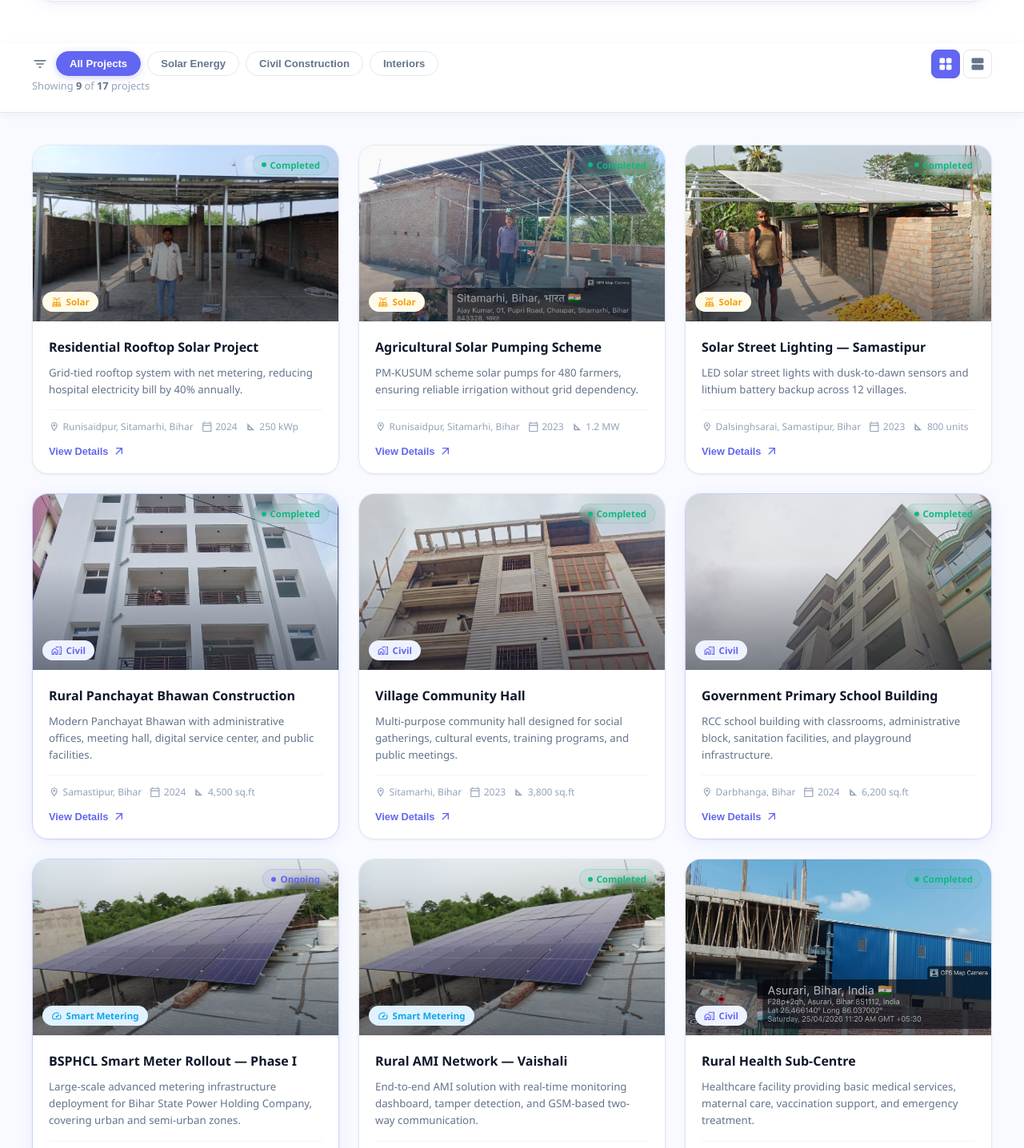
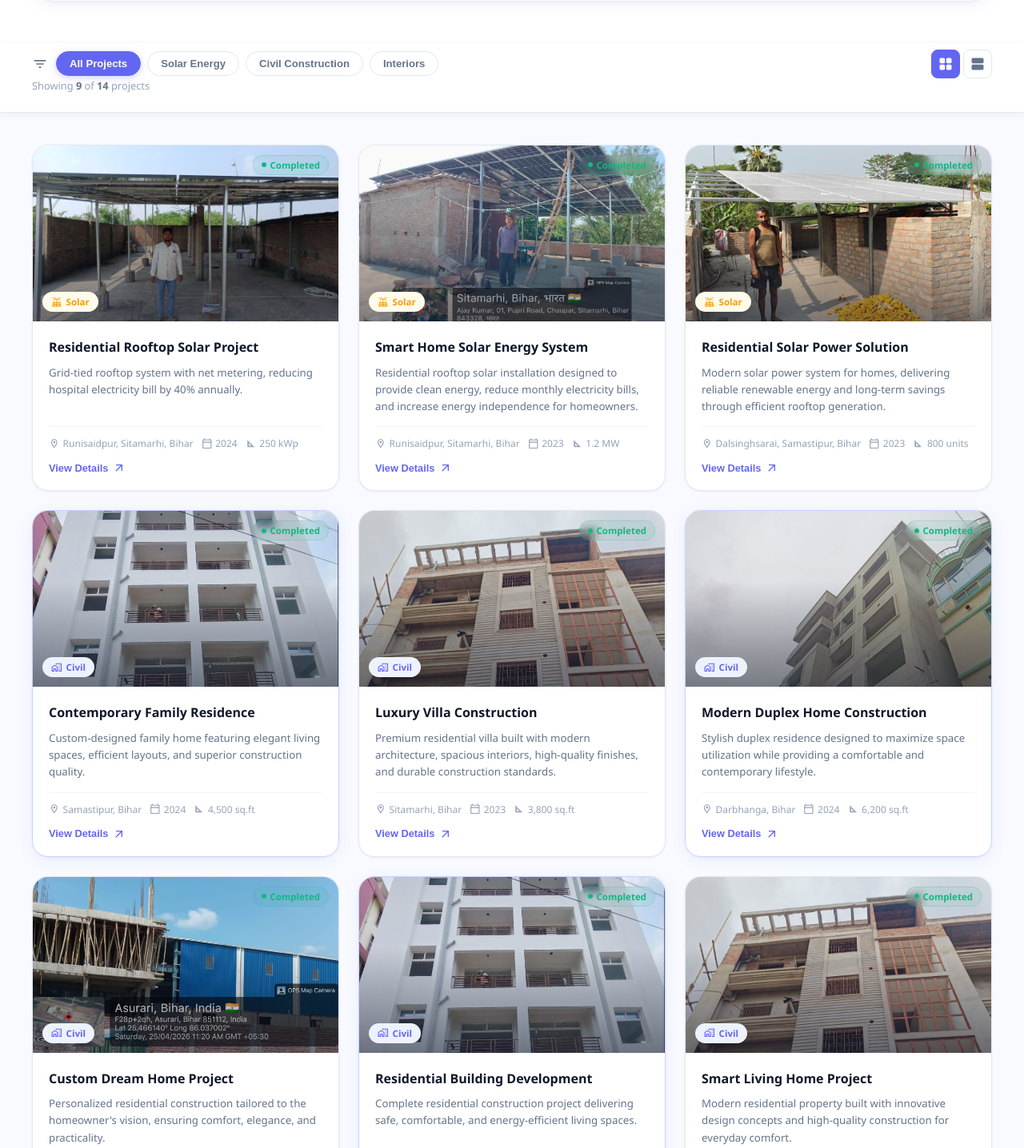
Before and after one commit to mdsartajalam-ai/corivis, a Next.js app: page /projects in a window 1280 px wide. Shown: the part 634-2070 px from the top of the page at 80% size. Built offline with nearby package versions, Linux system fonts and the light colour scheme.

Commit message:
some changes

```diff
--- a/src/data/home.ts
+++ b/src/data/home.ts
@@ -42,6 +42,7 @@ export const clients = [
   { name: "Luminous", logo: logo },
 ];
 export const serviceOptions = [
+  { label: "Solar Energy" },
   { label: "Real Estate" },
   { label: "Construction" },
   { label: "Consulting" },
--- a/src/pages/about/about.module.css
+++ b/src/pages/about/about.module.css
@@ -792,6 +792,9 @@
   color: #ffffff;
   box-shadow: 0 4px 16px #6366f135;
 }
+.yearTabActive:hover {
+  color: #ffffff;
+}
 
 /* Feature panel */
 .featurePanel {
--- a/src/pages/projects/index.tsx
+++ b/src/pages/projects/index.tsx
@@ -102,184 +102,145 @@ const projects = [
   {
     id: 2,
     category: "solar",
-    title: "Agricultural Solar Pumping Scheme",
+    title: "Smart Home Solar Energy System",
     location: "Runisaidpur, Sitamarhi, Bihar ",
     year: "2023",
     area: "1.2 MW",
     featured: false,
     tag: "Completed",
     tagColor: "#10b981",
-    desc: "PM-KUSUM scheme solar pumps for 480 farmers, ensuring reliable irrigation without grid dependency.",
+    desc: "Residential rooftop solar installation designed to provide clean energy, reduce monthly electricity bills, and increase energy independence for homeowners.",
     image: sl8,
   },
   {
     id: 3,
     category: "solar",
-    title: "Solar Street Lighting — Samastipur",
+    title: "Residential Solar Power Solution",
     location: "Dalsinghsarai, Samastipur, Bihar",
     year: "2023",
     area: "800 units",
     featured: false,
     tag: "Completed",
     tagColor: "#10b981",
-    desc: "LED solar street lights with dusk-to-dawn sensors and lithium battery backup across 12 villages.",
+    desc: "Modern solar power system for homes, delivering reliable renewable energy and long-term savings through efficient rooftop generation.",
     image: sl9,
   },
   {
     id: 11,
     category: "civil",
-    title: "Rural Panchayat Bhawan Construction",
+    title: "Contemporary Family Residence",
     location: "Samastipur, Bihar",
     year: "2024",
     area: "4,500 sq.ft",
     featured: true,
     tag: "Completed",
     tagColor: "#10b981",
-    desc: "Modern Panchayat Bhawan with administrative offices, meeting hall, digital service center, and public facilities.",
+    desc: "Custom-designed family home featuring elegant living spaces, efficient layouts, and superior construction quality.",
     image: cons1,
   },
   {
     id: 12,
     category: "civil",
-    title: "Village Community Hall",
+    title: "Luxury Villa Construction",
     location: "Sitamarhi, Bihar",
     year: "2023",
     area: "3,800 sq.ft",
     featured: false,
     tag: "Completed",
     tagColor: "#10b981",
-    desc: "Multi-purpose community hall designed for social gatherings, cultural events, training programs, and public meetings.",
+    desc: "Premium residential villa built with modern architecture, spacious interiors, high-quality finishes, and durable construction standards.",
     image: cons2,
   },
   {
     id: 13,
     category: "civil",
-    title: "Government Primary School Building",
+    title: "Modern Duplex Home Construction",
     location: "Darbhanga, Bihar",
     year: "2024",
     area: "6,200 sq.ft",
     featured: true,
     tag: "Completed",
     tagColor: "#10b981",
-    desc: "RCC school building with classrooms, administrative block, sanitation facilities, and playground infrastructure.",
+    desc: "Stylish duplex residence designed to maximize space utilization while providing a comfortable and contemporary lifestyle.",
     image: cons3,
-  },
-  {
-    id: 4,
-    category: "smart",
-    title: "BSPHCL Smart Meter Rollout — Phase I",
-    location: "Patna District",
-    year: "2024",
-    area: "18,000 units",
-    featured: true,
-    tag: "Ongoing",
-    tagColor: "#6366f1",
-    desc: "Large-scale advanced metering infrastructure deployment for Bihar State Power Holding Company, covering urban and semi-urban zones.",
-    image: sl1,
-  },
-  {
-    id: 5,
-    category: "smart",
-    title: "Rural AMI Network — Vaishali",
-    location: "Vaishali, Bihar",
-    year: "2023",
-    area: "7,200 units",
-    featured: false,
-    tag: "Completed",
-    tagColor: "#10b981",
-    desc: "End-to-end AMI solution with real-time monitoring dashboard, tamper detection, and GSM-based two-way communication.",
-    image: sl1,
   },
   {
     id: 29,
     category: "civil",
-    title: "Rural Health Sub-Centre",
+    title: "Custom Dream Home Project",
     location: "Muzaffarpur, Bihar",
     year: "2023",
     area: "2,500 sq.ft",
     featured: false,
     tag: "Completed",
     tagColor: "#10b981",
-    desc: "Healthcare facility providing basic medical services, maternal care, vaccination support, and emergency treatment.",
+    desc: "Personalized residential construction tailored to the homeowner's vision, ensuring comfort, elegance, and practicality.",
     image: cons4,
-  },
-  {
-    id: 7,
-    category: "smart",
-    title: "Industrial Metering — Hajipur SEZ",
-    location: "Hajipur, Bihar",
-    year: "2024",
-    area: "3,400 units",
-    featured: false,
-    tag: "Ongoing",
-    tagColor: "#6366f1",
-    desc: "High-precision CT-operated smart meters for industrial consumers with demand forecasting and load management.",
-    image: sl1,
   },
   {
     id: 31,
     category: "civil",
-    title: "Rural Residential Housing Cluster",
+    title: "Residential Building Development",
     location: "Sitamarhi, Bihar",
     year: "2024",
     area: "18 Units",
     featured: true,
     tag: "Completed",
     tagColor: "#10b981",
-    desc: "Affordable rural housing project featuring durable RCC construction, sanitation facilities, and reliable water access.",
+    desc: "Complete residential construction project delivering safe, comfortable, and energy-efficient living spaces.",
     image: cons1,
   },
   {
     id: 9,
     category: "civil",
-    title: "District Hospital — Chapra",
+    title: "Smart Living Home Project",
     location: "Saran, Bihar",
     year: "2023",
     area: "15,000 sq.ft",
     featured: false,
     tag: "Completed",
     tagColor: "#10b981",
-    desc: "Fully functional 100-bed district hospital with dedicated ICU, OT theatre, and pharmaceutical storage.",
+    desc: "Modern residential property built with innovative design concepts and high-quality construction for everyday comfort.",
     image: cons2,
   },
   {
     id: 10,
     category: "solar",
-    title: "Solar Street Lighting Initiative",
+    title: "Sustainable Home Solar Project",
     location: "Samastipur, Bihar",
     year: "2024",
     area: "10 KW",
     featured: true,
     tag: "Ongoing",
     tagColor: "#6366f1",
-    desc: "Utility-scale bifacial solar installation with string inverters, SCADA monitoring, and grid synchronisation.",
+    desc: "Eco-friendly rooftop solar setup that helps homeowners reduce grid electricity consumption while supporting a greener future.",
     image: sl1,
   },
 
   {
     id: 14,
     category: "solar",
-    title: "Rooftop Solar Installation — Samastipur",
+    title: "Family Rooftop Solar Installation",
     location: "Samastipur, Bihar",
     year: "2024",
     area: "120 kWp",
     featured: false,
     tag: "Completed",
     tagColor: "#10b981",
-    desc: "Grid-connected rooftop solar system installed across commercial buildings with net metering and remote monitoring.",
+    desc: "Customized residential solar system built to meet household energy needs with dependable performance and lower electricity costs.",
     image: sl10,
   },
   {
     id: 15,
     category: "solar",
-    title: "Agricultural Solar Pumping Project",
+    title: "Green Energy for Homes",
     location: "Muzaffarpur, Bihar",
     year: "2023",
     area: "60 Pumps",
     featured: false,
     tag: "Completed",
     tagColor: "#13221d",
-    desc: "Solar-powered irrigation pumps deployed for farmers, ensuring reliable water supply while reducing diesel costs.",
+    desc: "Net-metered rooftop solar project enabling homeowners to generate their own electricity and benefit from clean, sustainable power.",
     image: sl11,
   },
 
@@ -287,7 +248,7 @@ const projects = [
     id: 16,
     category: "interior",
     title: "Corporate HQ — Tech Mahindra Patna",
-    location: "Patna, Bihar",
+    location: "Samastipur, Bihar",
     year: "2024",
     area: "6,200 sq.ft",
     featured: true,
@@ -300,7 +261,7 @@ const projects = [
     id: 17,
     category: "interior",
     title: "Luxury Villa — Boring Road",
-    location: "Patna, Bihar",
+    location: "Muzaffarpur, Bihar",
     year: "2023",
     area: "4,800 sq.ft",
     featured: false,
```
Also changed, not shown: src/pages/about/index.tsx (+0 -7 lines).
